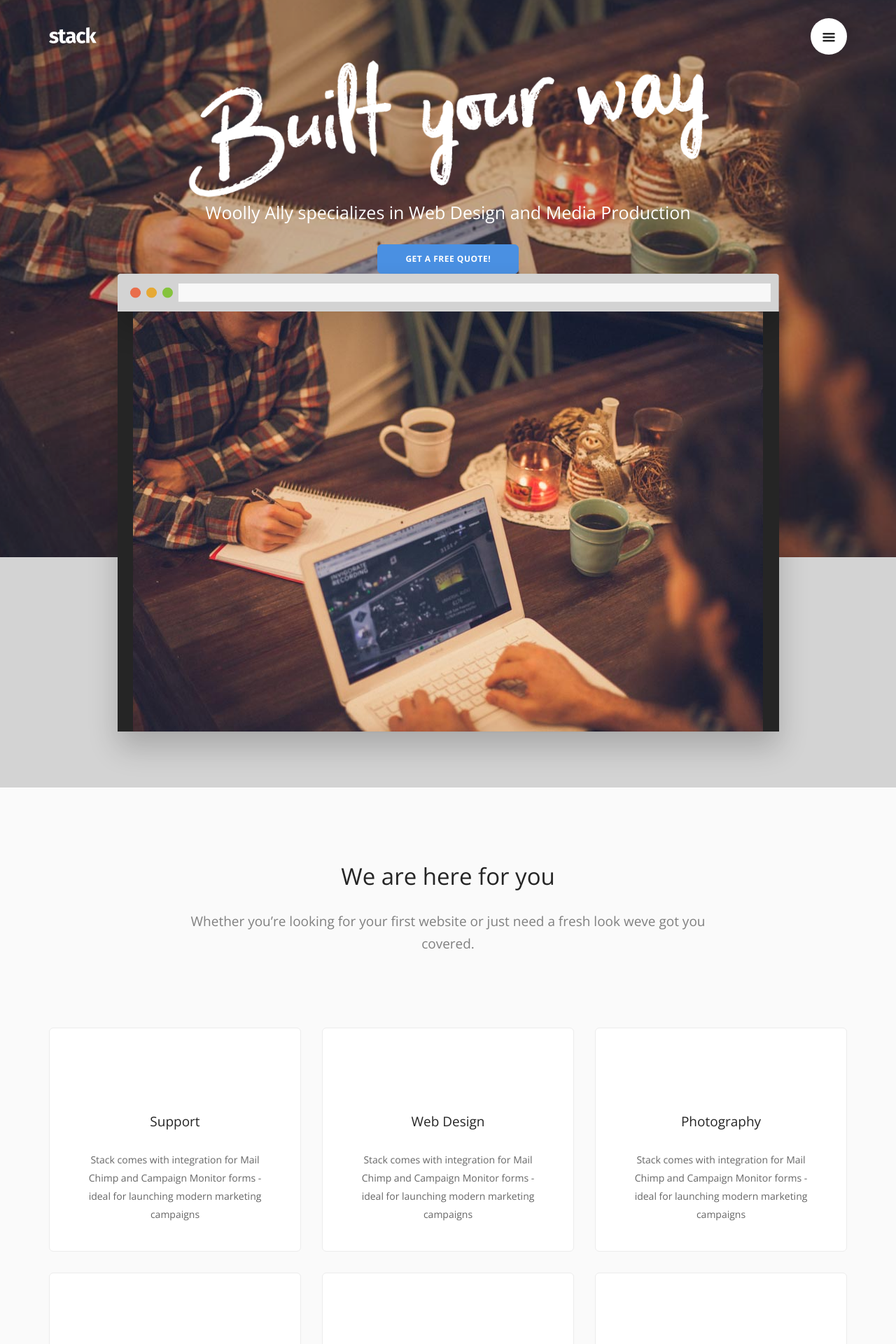
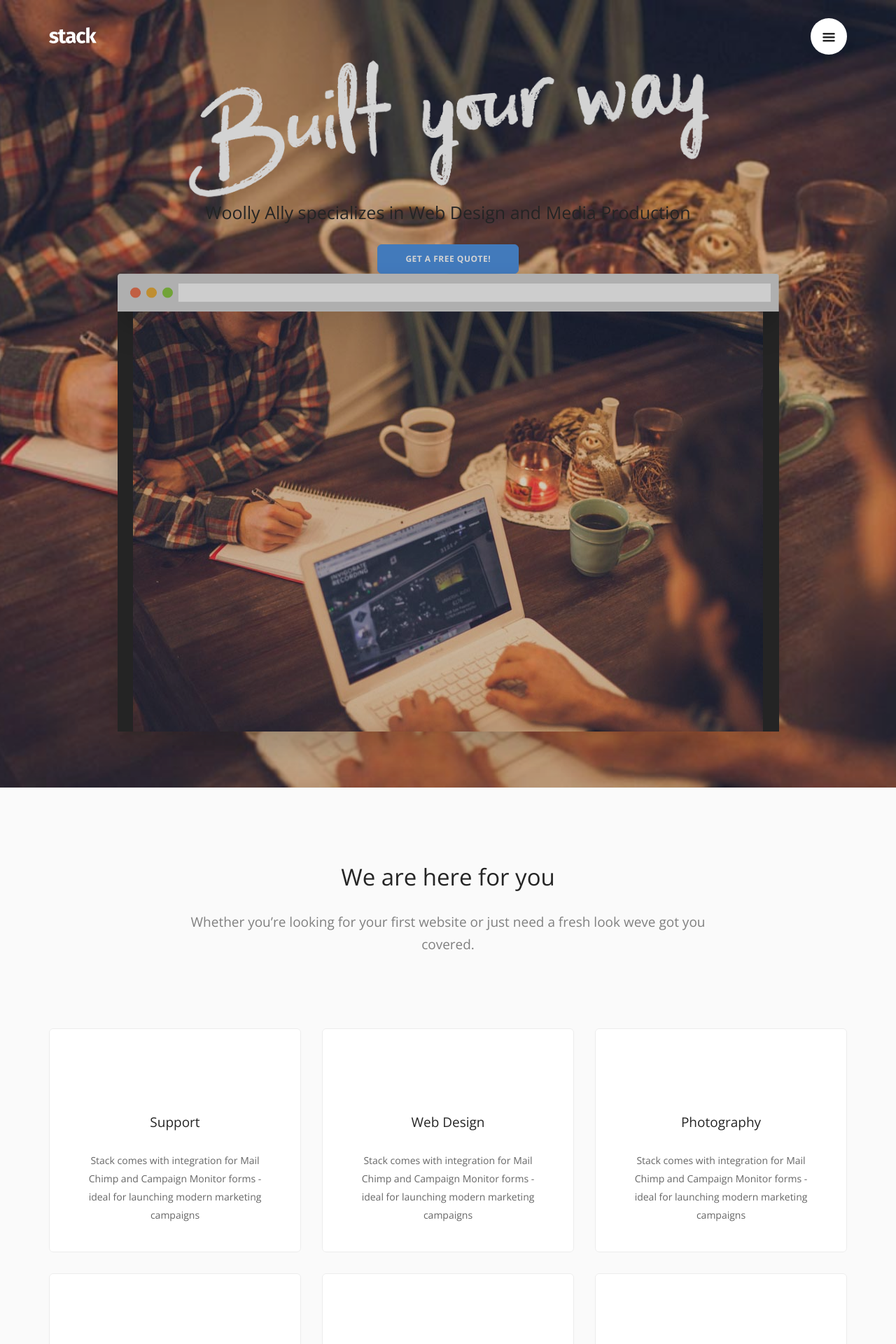
Before and after one commit to WoollyAlly/WoollyAllyTest, a Jekyll site: the page built from index.html, in a window 1280 px wide. Shown: the top 1920 px of the page at 70% size. Built offline with Jekyll 4.4.1, drawn with Linux system fonts in a browser that asks for light colours; some web fonts are replaced.

Commit message:
Updated '_includes/home.html' via CloudCannon

```diff
--- a/_includes/home.html
+++ b/_includes/home.html
@@ -1,4 +1,4 @@
-<section class="cover height-125 imagebg parallax text-center" data-overlay="2" id="home" style="height: 125vh;">
+<section class="section text-center" data-overlay="2" id="home" style="height: 125vh;">
     <div class="background-image-holder">
         <img alt="background" src="img/woolly.jpg" />
     </div>
```
